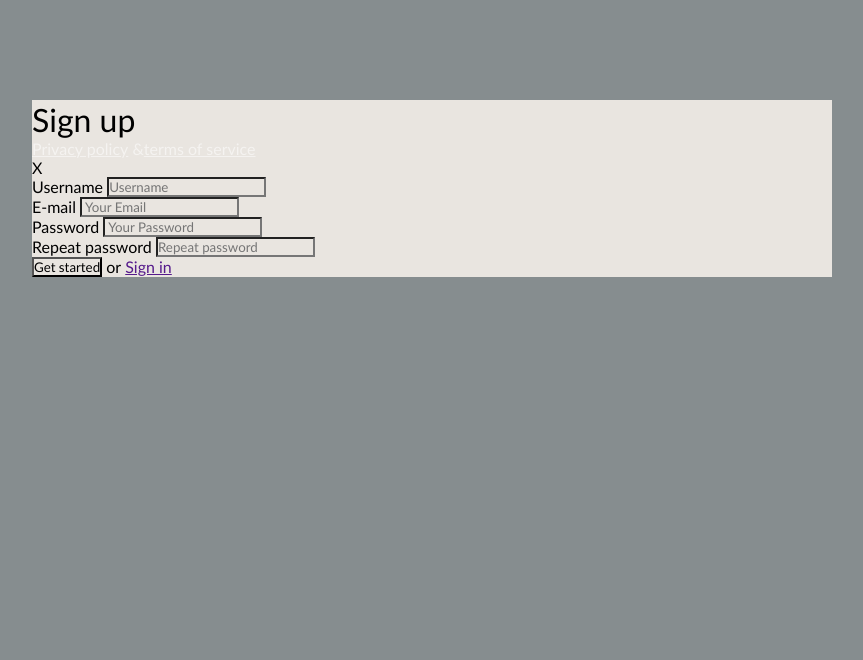
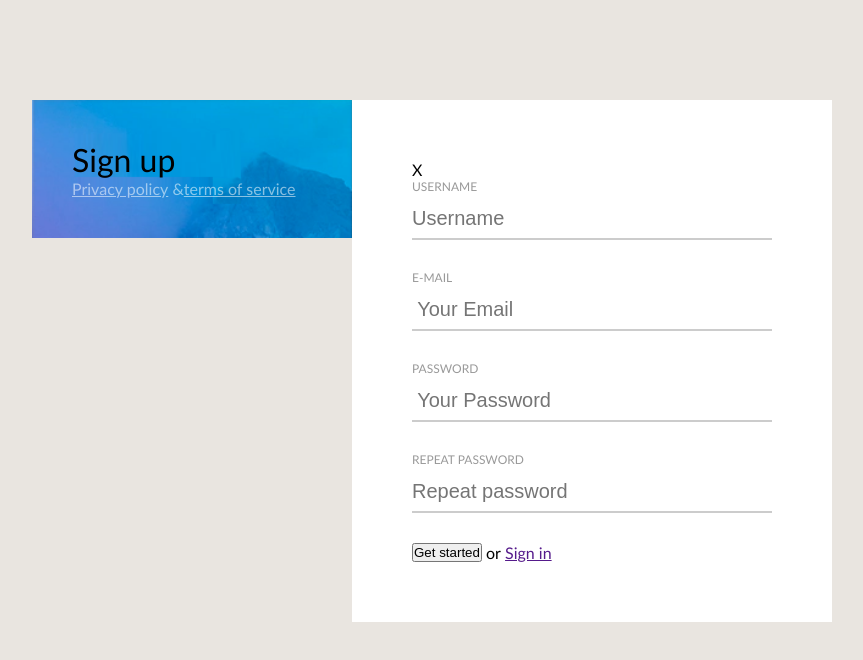
Before and after one commit to al2bovek/33-grupe-sign-up-p, a website: page index.html in a window 1280 px wide. Shown: the whole page, without its empty margins (208-1071 px from the left). Drawn offline with Linux system fonts and the light colour scheme.

Commit message:
Left column background

```diff
--- a/css/main.css
+++ b/css/main.css
@@ -4,25 +4,27 @@ body * {
   padding: 0;
   vertical-align: top;
   box-sizing: border-box;
+}
+body {
   font-family: 'Gill Sans', 'Gill Sans MT', Calibri, 'Trebuchet MS', sans-serif;
   background-color: rgb(233, 229, 224);
 }
-body {
-  background-color: #868d8f;
-  }
+
 .box {
-  display: inline-block;
+
   width: 800px;
   margin-top: 100px;
   margin-left: calc(50% - 400px);
 }
-.box > .left-column {
+.box > .l-column {
   width: 40%;
   padding: 40px;
   float: left;
-  background-color: blue;
+  background-color: rgb(81, 81, 238);
+  background-image: url(../img/hill.png);
+  background-size: cover;
 }
-.box > .right-column {
+.box > .r-column {
   width: 60%;
   padding: 60px;
   float: left;
--- a/index.html
+++ b/index.html
@@ -8,6 +8,7 @@
     <link rel="manifest" href="/site.webmanifest">
     <link rel="mask-icon" href="/safari-pinned-tab.svg" color="#5bbad5">
     <link rel="stylesheet" href="./css/main.css">
+    <link rel="stylesheet" href="./css/form.css">
     <meta name="msapplication-TileColor" content="#da532c">
     <meta name="theme-color" content="#ffffff">
     <meta charset="UTF-8">
```
